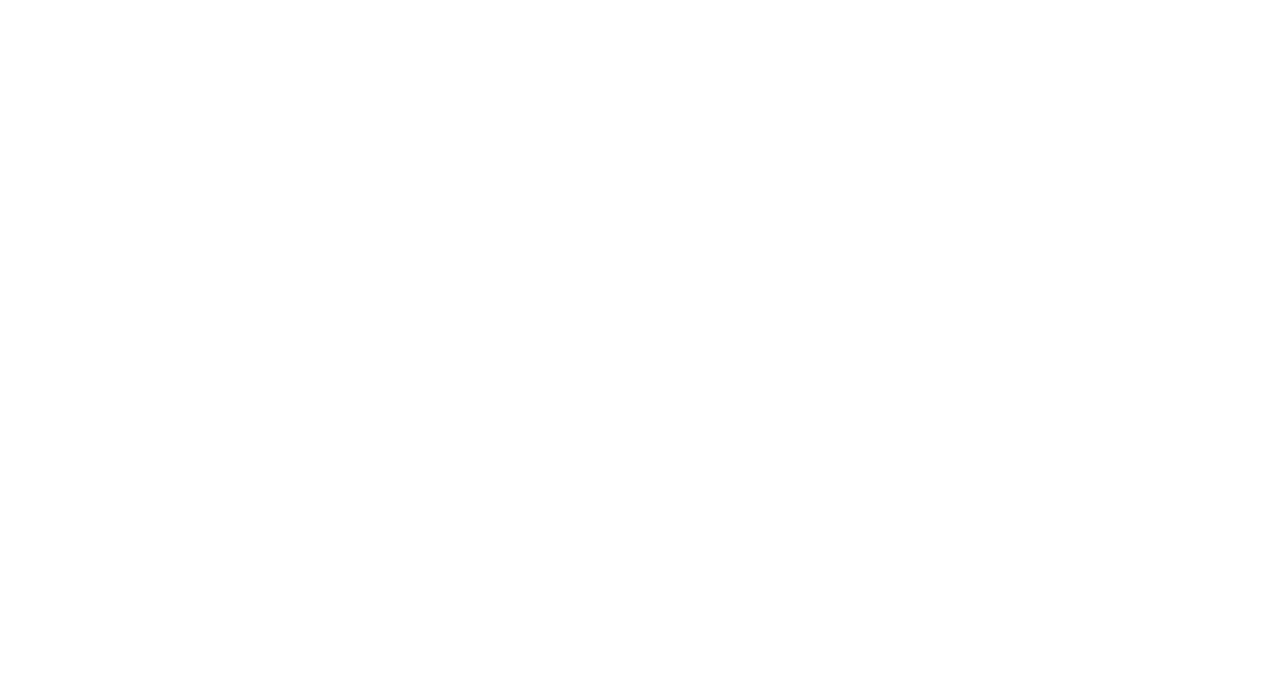
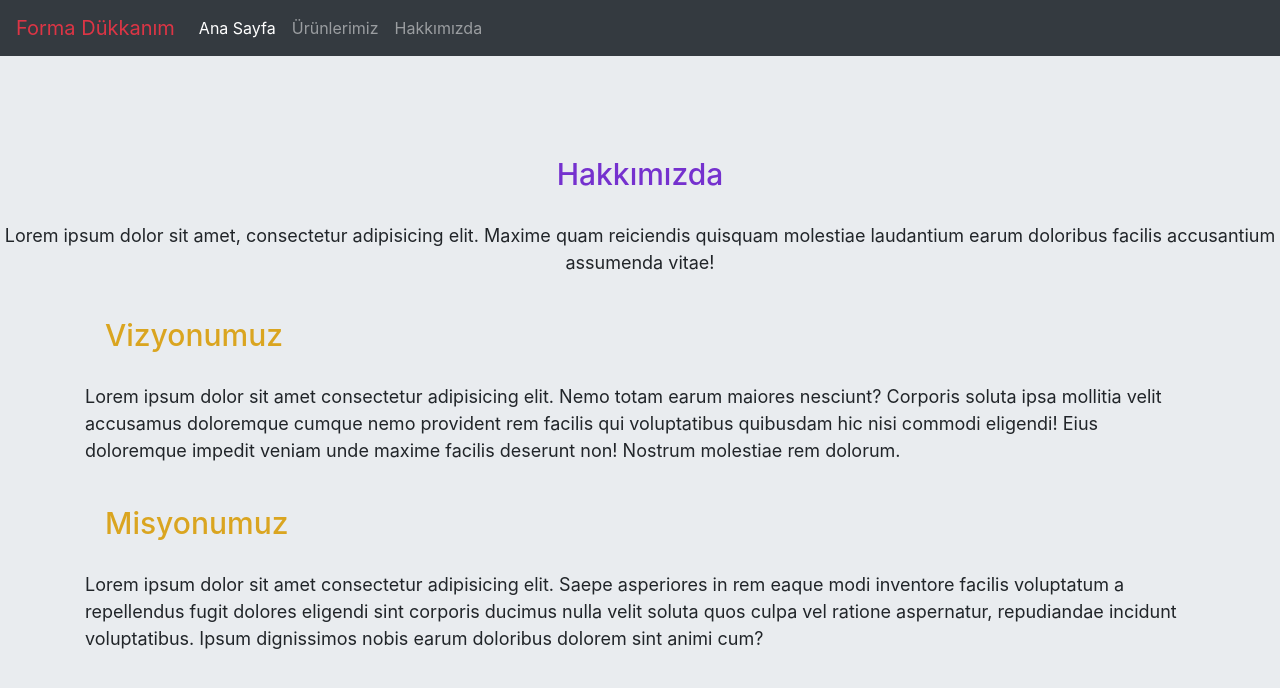
Before and after one commit to anilcan7/Bootstrap1, a plain HTML site: page about-us.html in a window 1280 px wide. Drawn offline with nearby package versions, Linux system fonts and the light colour scheme.

Commit message:
finished

```diff
--- a/about-us.html
+++ b/about-us.html
@@ -0,0 +1,114 @@
+<!doctype html>
+<html lang="en">
+
+<head>
+    <!-- Required meta tags -->
+    <meta charset="utf-8">
+    <meta name="viewport" content="width=device-width, initial-scale=1, shrink-to-fit=no">
+
+    <!-- Bootstrap CSS -->
+    <link rel="stylesheet" href="https://cdn.jsdelivr.net/npm/bootstrap@4.5.3/dist/css/bootstrap.min.css"
+        integrity="sha384-TX8t27EcRE3e/ihU7zmQxVncDAy5uIKz4rEkgIXeMed4M0jlfIDPvg6uqKI2xXr2" crossorigin="anonymous">
+
+    <title>Hakkımızda</title>
+    <style>
+        body {
+            background-color: #E9ECEF;
+            height: 100vh;
+        }
+
+        h1 {
+            margin-top: 100px;
+            color: rgb(117, 49, 206);
+            font-size: 30px;
+            text-align: center;
+
+        }
+
+        h2 {
+            margin-top: 25px;
+            color: goldenrod;
+            font-size: 30px;
+            margin-left: 20px;
+
+
+        }
+
+        li {
+            list-style-position: inside;
+
+        }
+
+        p {
+            font-size: 18px;
+            margin-top: 30px;
+        }
+    </style>
+
+</head>
+
+<body>
+    <nav class="navbar navbar-expand-lg navbar-dark bg-dark">
+        <a class="navbar-brand text-danger" href="/index.html">Forma Dükkanım</a>
+        <button class="navbar-toggler" type="button" data-toggle="collapse" data-target="#navbarNavDropdown"
+            aria-controls="navbarNavDropdown" aria-expanded="false" aria-label="Toggle navigation">
+            <span class="navbar-toggler-icon"></span>
+        </button>
+        <div class="collapse navbar-collapse" id="navbarNavDropdown">
+            <ul class="navbar-nav">
+                <li class="nav-item active">
+                    <a class="nav-link" href="index.html">Ana Sayfa <span class="sr-only">(current)</span></a>
+                </li>
+                <li class="nav-item">
+                    <a class="nav-link" href="our-products.html">Ürünlerimiz</a>
+                </li>
+                <li class="nav-item">
+                    <a class="nav-link" href="about-us.html">Hakkımızda</a>
+                </li>
+
+
+            </ul>
+        </div>
+    </nav>
+
+    <h1>Hakkımızda</h1>
+
+    <p style="text-align:center ;">Lorem ipsum dolor sit amet, consectetur adipisicing elit.
+        Maxime quam reiciendis quisquam molestiae laudantium earum
+        doloribus facilis accusantium assumenda vitae!</p>
+
+    <div class="container">
+        <div class="row">
+            <div class="col-12">
+                <h2>Vizyonumuz</h2>
+                <p>Lorem ipsum dolor sit amet consectetur adipisicing elit.
+                    Nemo totam earum maiores nesciunt? Corporis soluta ipsa mollitia velit accusamus
+                    doloremque cumque nemo provident rem facilis qui voluptatibus
+                    quibusdam hic nisi commodi eligendi! Eius doloremque impedit veniam
+                    unde maxime facilis deserunt non! Nostrum molestiae rem dolorum.</p>
+
+            </div>
+
+
+
+        </div>
+    </div>
+
+    <div class="container">
+        <div class="row">
+            <div class="col-12">
+                <h2>Misyonumuz</h2>
+                <p>Lorem ipsum dolor sit amet consectetur adipisicing elit.
+                    Saepe asperiores in rem eaque modi inventore facilis
+                    voluptatum a repellendus fugit dolores eligendi sint
+                    corporis ducimus nulla velit soluta quos culpa vel
+                    ratione aspernatur, repudiandae incidunt voluptatibus.
+                    Ipsum dignissimos nobis earum doloribus dolorem sint animi cum?</p>
+            </div>
+        </div>
+    </div>
+
+
+</body>
+
+</html>
```
Also changed, not shown: index.html (+4 -8 lines), our-products.html (+29 -1 lines), image/milan.jpg (added), image/real madrid1.webp (renamed from image/real madrid.webp).
